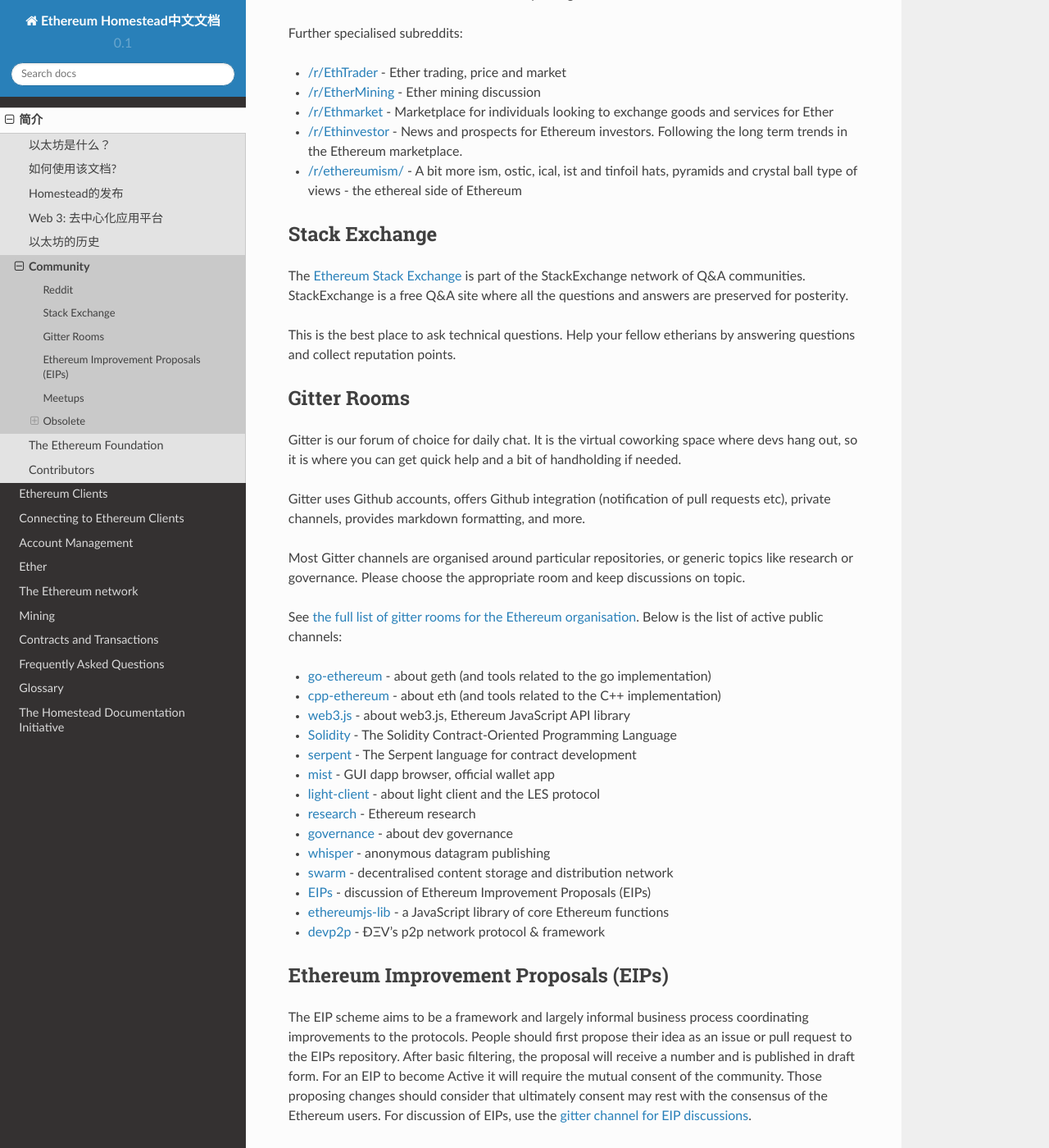
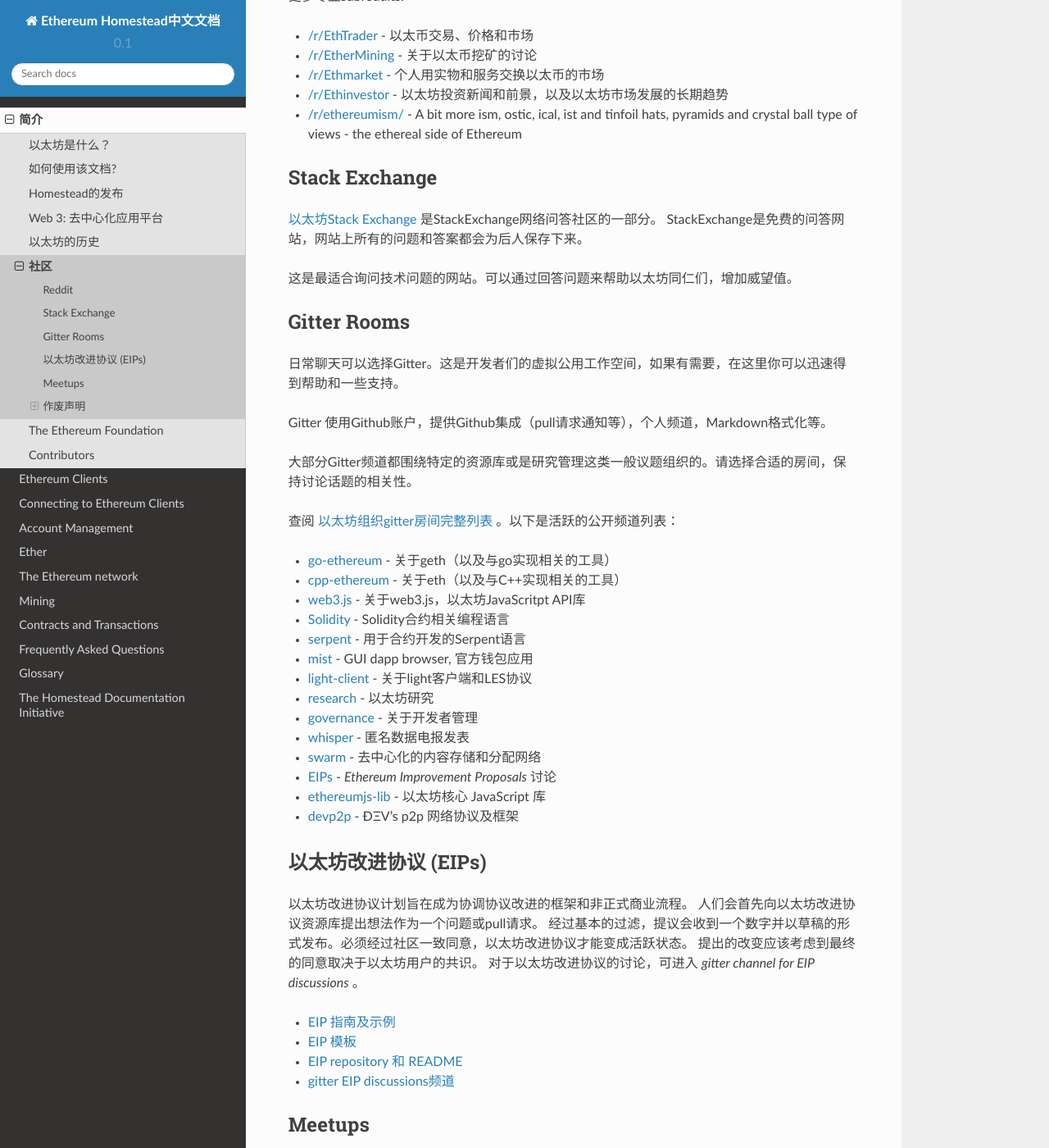
Before and after one commit to wl6g11/EthereumDocCH, a Sphinx documentation site: the page built from source/introduction/community.rst, in a window 1280 px wide and 1400 px high, scrolled down 552 px. Shown: the whole window at 82% size. Built offline with Sphinx 7.4.7 and the Read the Docs theme 2.0.0, drawn with Linux system fonts in a browser that asks for light colours; some of the changed text lies outside the part shown.

Commit message:
更新community.rst

```diff
--- a/source/introduction/community.rst
+++ b/source/introduction/community.rst
@@ -1,69 +1,72 @@
 .. _community:
 
 ********************************************************************************
-Community
+社区
 ********************************************************************************
 
-Please choose your forum wisely when starting a discussion or asking a question, help keep our various forums clean and tidy.
+发起讨论和问问题时，请正确选择论坛，并维护论坛环境整洁。
 
 Reddit
 ================================================================================
-The `Ethereum subreddit`_ is the most inclusive Ethereum forum, where most of the community discussion is happening and where core devs are also active. This is your forum of choice for generic discussion of news, media coverage, announcements, brainstorming. In general all things Ethereum relevant to the wider community.
+以太坊reddit分论坛是最全面的以太坊论坛，这里是大部分社区讨论发生的地方和核心开发者最活跃的地方。
+如果你想对新闻、媒体、报道、公告、头脑风暴进行一般的讨论，选这个论坛就对了。
+一般来讲，这里有与更广泛社区相关的一切以太坊事件。
 
-Strictly no price discussion.
+讨论完全免费。
 
-Also, this is not the ideal place to ask for hands-on help or post questions you expect there are clear immediate answers to (use :ref:`gitter-rooms` and :ref:`stack-exchange` for these, respectively).
+但这个论坛不适合寻求实际帮助或者得到迅速明确的答复（如果有以上两方面需求，可分别使用 :ref:`gitter-rooms` 和 :ref:`stack-exchange` ）
 
-Read the `Ethereum subreddit rules`_ before posting.
+发帖前请阅读 `以太坊subreddit规定`_ 。
 
-Further specialised subreddits:
+更多专业subreddits:
 
-* `/r/EthTrader <https://www.reddit.com/r/EthTrader/>`_ - Ether trading, price and  market
-* `/r/EtherMining <https://www.reddit.com/r/EtherMining/>`_ - Ether mining discussion
-* `/r/Ethmarket <https://www.reddit.com/r/ethmarket/>`_ - Marketplace for individuals looking to exchange goods and services for Ether
-* `/r/Ethinvestor <https://www.reddit.com/r/Ethinvestor/>`_ - News and prospects for Ethereum investors. Following the long term trends in the Ethereum marketplace.
+* `/r/EthTrader <https://www.reddit.com/r/EthTrader/>`_ - 以太币交易、价格和市场
+* `/r/EtherMining <https://www.reddit.com/r/EtherMining/>`_ - 关于以太币挖矿的讨论
+* `/r/Ethmarket <https://www.reddit.com/r/ethmarket/>`_ - 个人用实物和服务交换以太币的市场
+* `/r/Ethinvestor <https://www.reddit.com/r/Ethinvestor/>`_ - 以太坊投资新闻和前景，以及以太坊市场发展的长期趋势
 * `/r/ethereumism/ <https://www.reddit.com/r/ethereumism/>`_ - A bit more ism, ostic, ical, ist and tinfoil hats, pyramids and crystal ball type of views - the ethereal side of Ethereum
 
 
 .. _Ethereum subreddit: https://www.reddit.com/r/ethereum/
-.. _Ethereum subreddit rules: http://www.reddit.com/r/ethereum/comments/3auc97/ethereum_subreddit_rules/
+.. _以太坊subreddit规定: http://www.reddit.com/r/ethereum/comments/3auc97/ethereum_subreddit_rules/
 
 .. _stack-exchange:
 
 Stack Exchange
 ================================================================================
 
-The `Ethereum Stack Exchange <http://ethereum.stackexchange.com/>`_ is part of the StackExchange network of Q&A communities. StackExchange is a free Q&A site where all the questions and answers are preserved for posterity.
+`以太坊Stack Exchange <http://ethereum.stackexchange.com/>`_ 是StackExchange网络问答社区的一部分。
+StackExchange是免费的问答网站，网站上所有的问题和答案都会为后人保存下来。
 
-This is the best place to ask technical questions. Help your fellow etherians by answering questions and collect reputation points.
+这是最适合询问技术问题的网站。可以通过回答问题来帮助以太坊同仁们，增加威望值。
 
 .. _gitter-rooms:
 
 Gitter Rooms
 ================================================================================
 
-Gitter is our forum of choice for daily chat. It is the virtual coworking space where devs hang out, so it is where you can get quick help and a bit of handholding if needed.
+日常聊天可以选择Gitter。这是开发者们的虚拟公用工作空间，如果有需要，在这里你可以迅速得到帮助和一些支持。
 
-Gitter uses Github accounts, offers Github integration (notification of pull requests etc), private channels, provides markdown formatting, and more.
+Gitter 使用Github账户，提供Github集成（pull请求通知等），个人频道，Markdown格式化等。
 
-Most Gitter channels are organised around particular repositories, or generic topics like research or governance. Please choose the appropriate room and keep discussions on topic.
+大部分Gitter频道都围绕特定的资源库或是研究管理这类一般议题组织的。请选择合适的房间，保持讨论话题的相关性。
 
-See `the full list of gitter rooms for the Ethereum organisation`_. Below is the list of active public channels:
+查阅 `以太坊组织gitter房间完整列表 <the full list of gitter rooms for the Ethereum organisation>`_ 。以下是活跃的公开频道列表：
 
-* `go-ethereum`_ - about geth (and tools related to the go implementation)
-* `cpp-ethereum`_ - about eth (and tools related to the C++ implementation)
-* `web3.js`_ - about web3.js, Ethereum JavaScript API library
-* `Solidity`_ - The Solidity Contract-Oriented Programming Language
-* `serpent`_ - The Serpent language for contract development
-* `mist`_ - GUI dapp browser, official wallet app
-* `light-client`_ - about light client and the LES protocol
-* `research`_ - Ethereum research
-* `governance`_ - about dev governance
-* `whisper`_ - anonymous datagram publishing
-* `swarm`_ - decentralised content storage and distribution network
-* `EIPs`_ - discussion of _`Ethereum Improvement Proposals (EIPs)`
-* `ethereumjs-lib`_ - a JavaScript library of core Ethereum functions
-* `devp2p`_ -  ÐΞV's p2p network protocol & framework
+* `go-ethereum`_ - 关于geth（以及与go实现相关的工具）
+* `cpp-ethereum`_ - 关于eth（以及与C++实现相关的工具）
+* `web3.js`_ - 关于web3.js，以太坊JavaScritpt API库
+* `Solidity`_ - Solidity合约相关编程语言
+* `serpent`_ - 用于合约开发的Serpent语言
+* `mist`_ - GUI dapp browser, 官方钱包应用
+* `light-client`_ - 关于light客户端和LES协议
+* `research`_ - 以太坊研究
+* `governance`_ - 关于开发者管理
+* `whisper`_ - 匿名数据电报发表
+* `swarm`_ - 去中心化的内容存储和分配网络
+* `EIPs`_ - `Ethereum Improvement Proposals` 讨论
+* `ethereumjs-lib`_ - 以太坊核心 JavaScript 库
+* `devp2p`_ -  ÐΞV's p2p 网络协议及框架
 
 .. _the full list of gitter rooms for the Ethereum organisation: https://gitter.im/orgs/ethereum/rooms
 
@@ -84,28 +87,34 @@
 
 .. _Ethereum Improvement Proposals:
 
-Ethereum Improvement Proposals (EIPs)
+以太坊改进协议 (EIPs)
 ================================================================================
 
-The EIP scheme aims to be a framework and largely informal business process coordinating improvements to the protocols. People should first propose their idea as an issue or pull request to the EIPs repository. After basic filtering, the proposal will receive a number and is published in draft form. For an EIP to become Active it will require the mutual consent of the community. Those proposing changes should consider that ultimately consent may rest with the consensus of the Ethereum users.
-For discussion of EIPs, use the `gitter channel for EIP discussions`_.
+以太坊改进协议计划旨在成为协调协议改进的框架和非正式商业流程。
+人们会首先向以太坊改进协议资源库提出想法作为一个问题或pull请求。
+经过基本的过滤，提议会收到一个数字并以草稿的形式发布。必须经过社区一致同意，以太坊改进协议才能变成活跃状态。
+提出的改变应该考虑到最终的同意取决于以太坊用户的共识。
+对于以太坊改进协议的讨论，可进入 `gitter channel for EIP discussions` 。
 
-* `EIP guidelines and sample EIP <https://github.com/ethereum/EIPs/blob/master/EIPS/eip-1.mediawiki>`_
-* `EIP template <https://github.com/ethereum/EIPs/blob/master/eip-X.mediawiki>`_
-* `EIP repository and README <https://github.com/ethereum/EIPs>`_
-* `gitter channel for EIP discussions <https://gitter.im/ethereum/EIPs>`_
+* `EIP 指南及示例 <https://github.com/ethereum/EIPs/blob/master/EIPS/eip-1.mediawiki>`_
+* `EIP 模板 <https://github.com/ethereum/EIPs/blob/master/eip-X.mediawiki>`_
+* `EIP repository 和 README <https://github.com/ethereum/EIPs>`_
+* `gitter EIP discussions频道 <https://gitter.im/ethereum/EIPs>`_
 
 Meetups
 ================================================================================
-* `Directory hosted on Meetup <http://www.meetup.com/topics/ethereum/>`_
-* `Meetup channel on Ethereum Forum <http://forum.ethereum.org/categories/meetups/>`_
+* `Meetup目录 <http://www.meetup.com/topics/ethereum/>`_
+* `以太坊论坛的Meetup频道 <http://forum.ethereum.org/categories/meetups/>`_
 
-Obsolete
+作废声明
 ===================
+
 Skype
 -------
-Some community discussion fora still use skype rooms, but we would like to move away from that and encourage people to use `gitter <http://gitter.im>`_ or `slack <http://slack.com>`_.
+
+一些社区讨论会仍然在使用skype房间，但是我们想取消这一途径，并推荐大家使用 `gitter <http://gitter.im>`_ 或 `slack <http://slack.com>`_。
 
 Ethereum Forum
 --------------------
-Stephan Tual's legendary `Ethereum Forum <https://forum.ethereum.org/>`_ is no longer maintained and likely to be decommissioned soon. We encourage people to use one of the recommended alternatives listed above.
+
+Stephan Tual的 `以太坊论坛 <https://forum.ethereum.org/>`_ 将不再维护，可能很快就会停用。我们鼓励大家使用以上列出的推荐选择。
```
